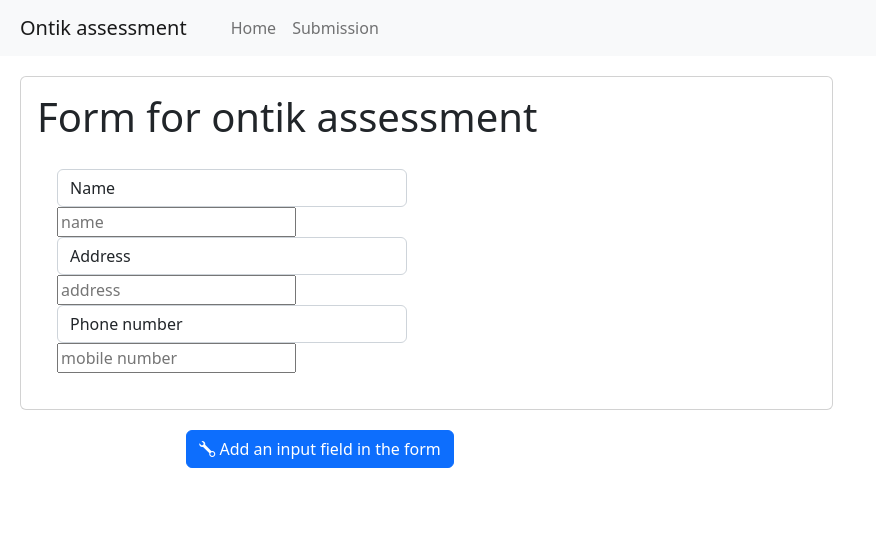
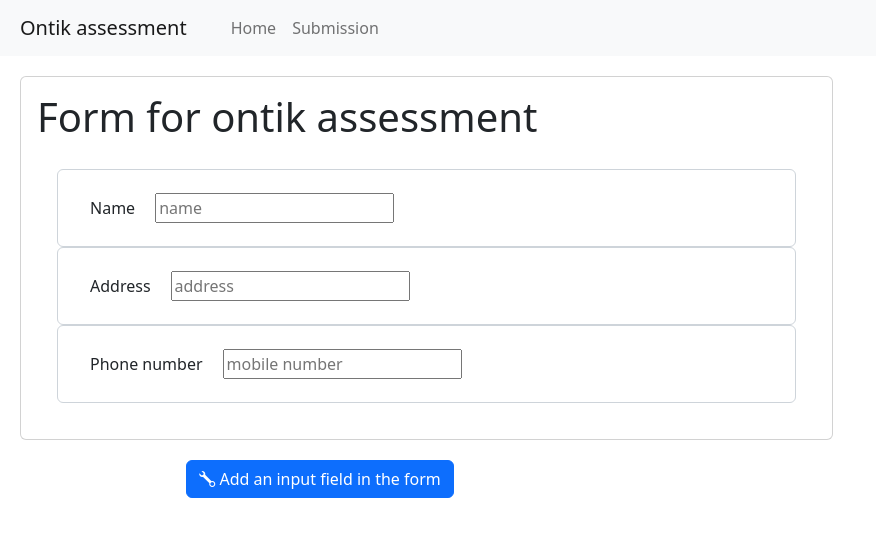
Before and after one commit to Lumim/ontik_frontend, a React (Create React App) app: page / in a window 1280 px wide. Shown: the top 536 px of the page, without its empty margins (0-876 px from the left). Built offline with nearby package versions, Linux system fonts and the light colour scheme.

Commit message:
styled a bit

```diff
--- a/src/views/Landing.js
+++ b/src/views/Landing.js
@@ -123,13 +123,14 @@ export default function Landing(){
             <div className='card' >
                 <div className='card-body'>
                     <h1>Form for ontik assessment    </h1>
-                    <div className='form-group col-md-6 bLamim'>
+                    <div className='form-group col-md-12 bLamim'>
                     {    !fields.length>=4?<></>: fields.map((field)=>(
-                        <>
-                        <label className='form-control bLamim'>{field.label}</label>
-                        <input classname='form-control col-md-6' type={field.formType} name={field.label} placeholder={field.name} />
+                         <div className='form-control'>
+                        <label className='  bLamim'>{field.label}</label>
                         {!field.formValue?<></>:<label className='form-control bLamim'>{field.formValue}</label>}
-                         </>
+                        <input classname='' type={field.formType} name={field.label} placeholder={field.name} />
+
+                        </div>
                     ))
 
 
```
